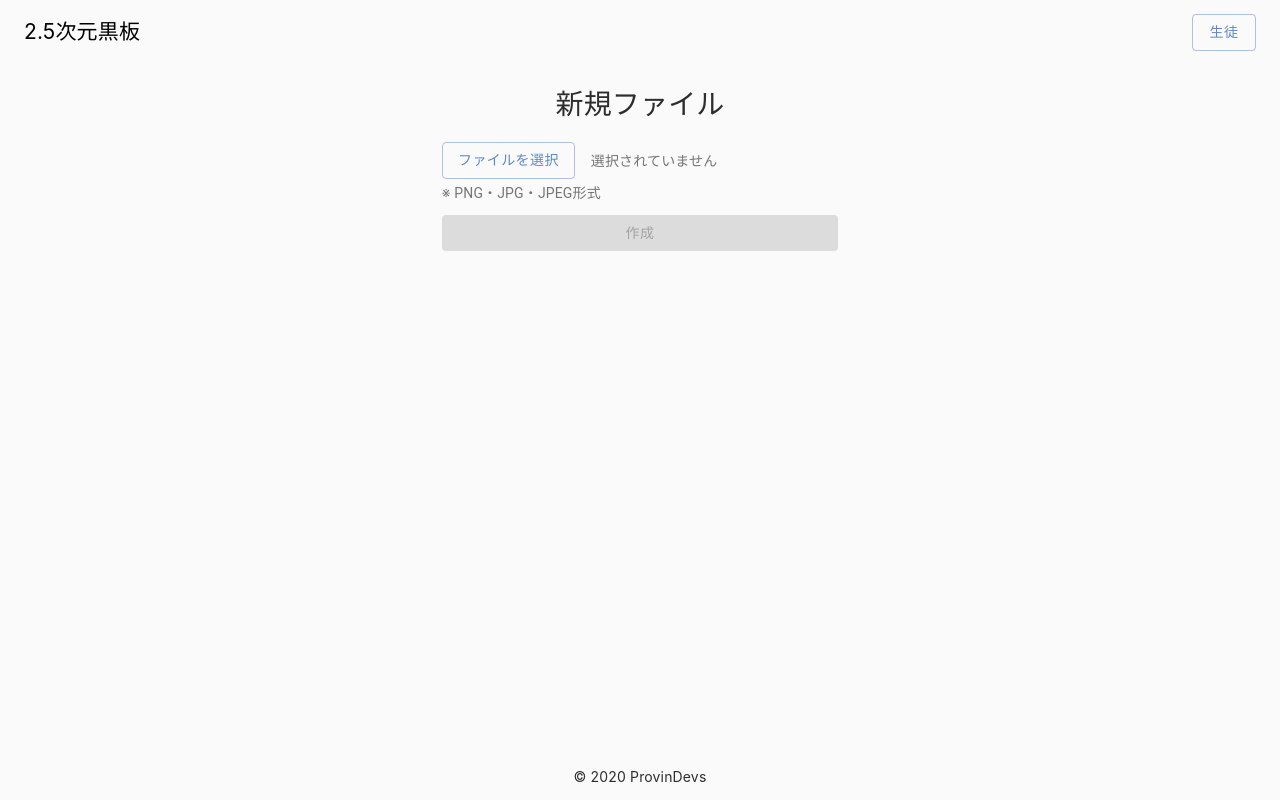
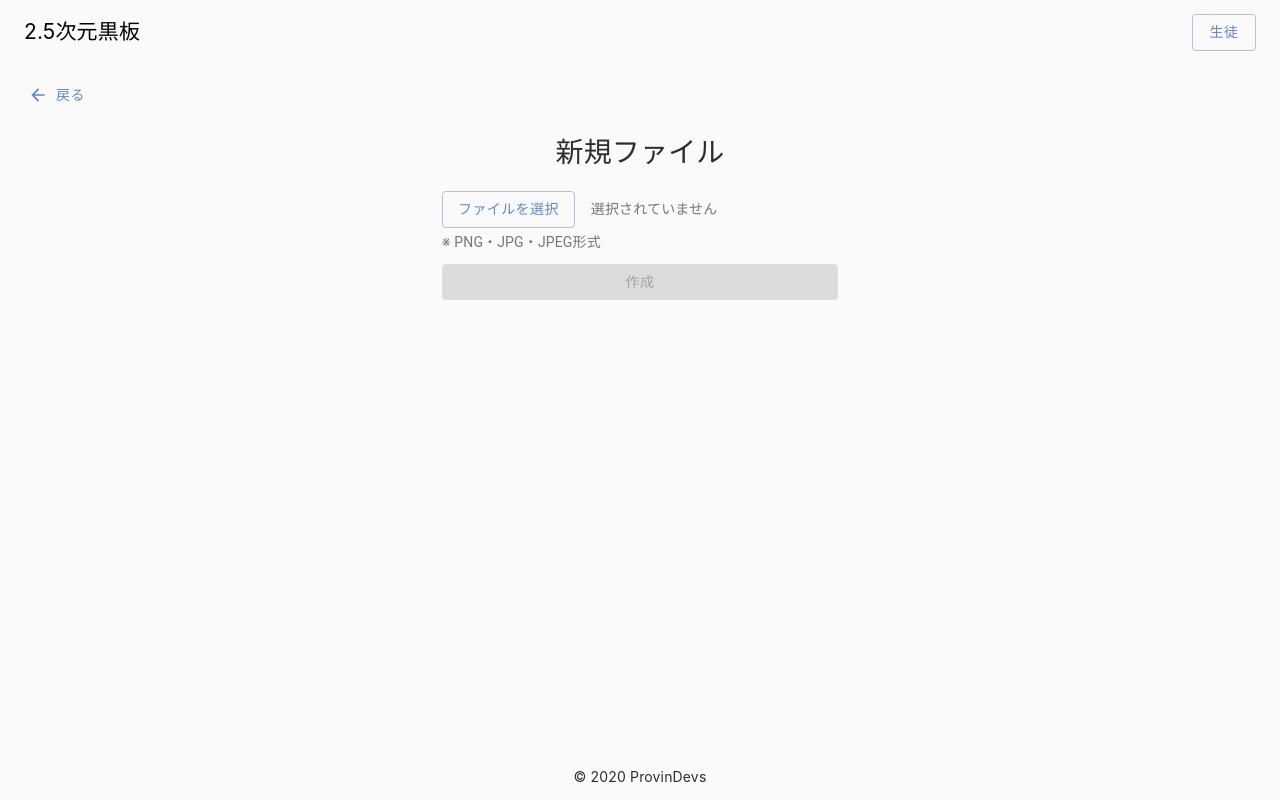
Before and after one commit to ProvinDevs/2020vol1-frontend, a React app: page /teacher/class/1/newFile in a window 1280 px wide. Built offline with nearby package versions, Linux system fonts and the light colour scheme; a web font is replaced by a local one.

Commit message:
BackButtonをFileCreatePageにつけた (#100)

```diff
--- a/src/pages/FileCreatePage.tsx
+++ b/src/pages/FileCreatePage.tsx
@@ -11,6 +11,7 @@ import { getUnusedMarkers } from "../markers";
 import moment from "moment";
 
 import styles from "../scss/pages/fileCreatePage.scss";
+import BackButton from "../components/common/BackButton";
 
 const headerProps: HeaderProps = {
   buttonText: "生徒",
@@ -123,6 +124,7 @@ const FileCreatePage: FC<PageProps> = ({ client, gcs }) => {
     <>
       <Header {...headerProps} />
       <PageContainer>
+        <BackButton history={history} />
         <Container maxWidth="xs">
           <h1 className={styles.title}>新規ファイル</h1>
           <FileCreateBase client={client} gcs={gcs} id={id} createdHandler={onCreatedEvent} />
```
